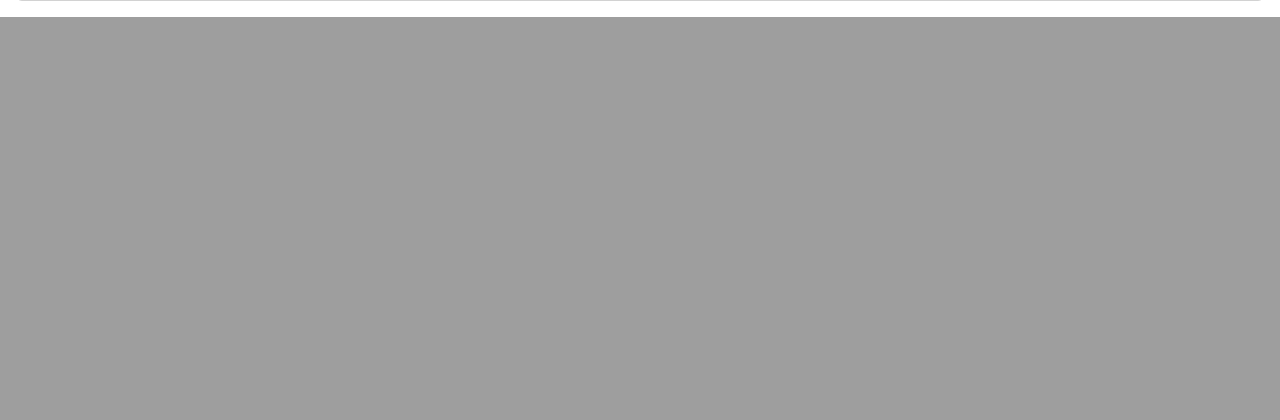
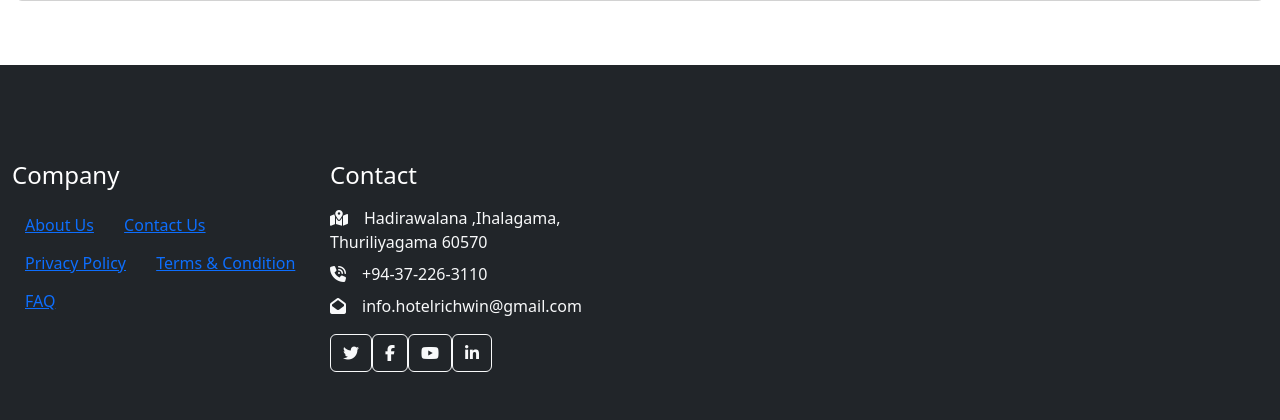
Before and after one commit to Dumindu-Pabasara/Hotel_Management_System, a PHP site: page /home.php in a window 1280 px wide. Shown: the part 5683-6103 px from the top of the page. Before the commit the page ends 5700 px from the top, so only its background shows below. Run offline with PHP 8.4, Linux system fonts and the light colour scheme.

Commit message:
Update home.php

```diff
--- a/home.php
+++ b/home.php
@@ -177,3 +177,40 @@
 			</div>
 		</div>
 	</div>
+
+  <!--Footer section-->
+
+<div class="container-fluid bg-dark text-light footer pt-5 mt-5" id="footer">
+  <div class="conteiner py-5">
+    <div class="row g-3">
+      <div class="col-lg-3 col-md-6">
+        <h4 class="text-white mb-3"> Company</h4>
+        <a href="" class="btn btn-link"> About Us</a>
+        <a href="" class="btn btn-link"> Contact Us</a>
+        <a href="" class="btn btn-link"> Privacy Policy</a>
+        <a href="" class="btn btn-link"> Terms & Condition</a>
+        <a href="" class="btn btn-link"> FAQ</a>
+      </div>
+
+      <div class="col-lg-3 col-md-6">
+        <h4 class="text-white mb-3">Contact</h4>
+        <p class="mb-2"><i class="fa fa-map-marked-alt me-3"></i>Hadirawalana ,Ihalagama, Thuriliyagama 60570</p>
+        <p class="mb-2"><i class="fa-solid fa-phone-volume me-3"></i>+94-37-226-3110</p>
+        <p class="mb-2"><i class="fa-solid fa-envelope-open me-3"></i>info.hotelrichwin@gmail.com</p>
+
+        <div class="d-flex pt-2">
+          <a href=""class="btn btn-outline-light btn-social">
+            <i class="fab fa-twitter"></i>
+          </a>
+          <a href="https://www.facebook.com/p/Richwin-Hotel-kurunegala-100054352085094/"class="btn btn-outline-light btn-social">
+            <i class="fab fa-facebook-f"></i>
+          </a>
+          <a href="https://www.youtube.com/watch?v=tBNsjCr2nrE"class="btn btn-outline-light btn-social">
+            <i class="fab fa-youtube"></i>
+          </a>
+          <a href=""class="btn btn-outline-light btn-social">
+            <i class="fab fa-linkedin-in"></i>
+          </a>
+
+        </div>
+      </div>
```
